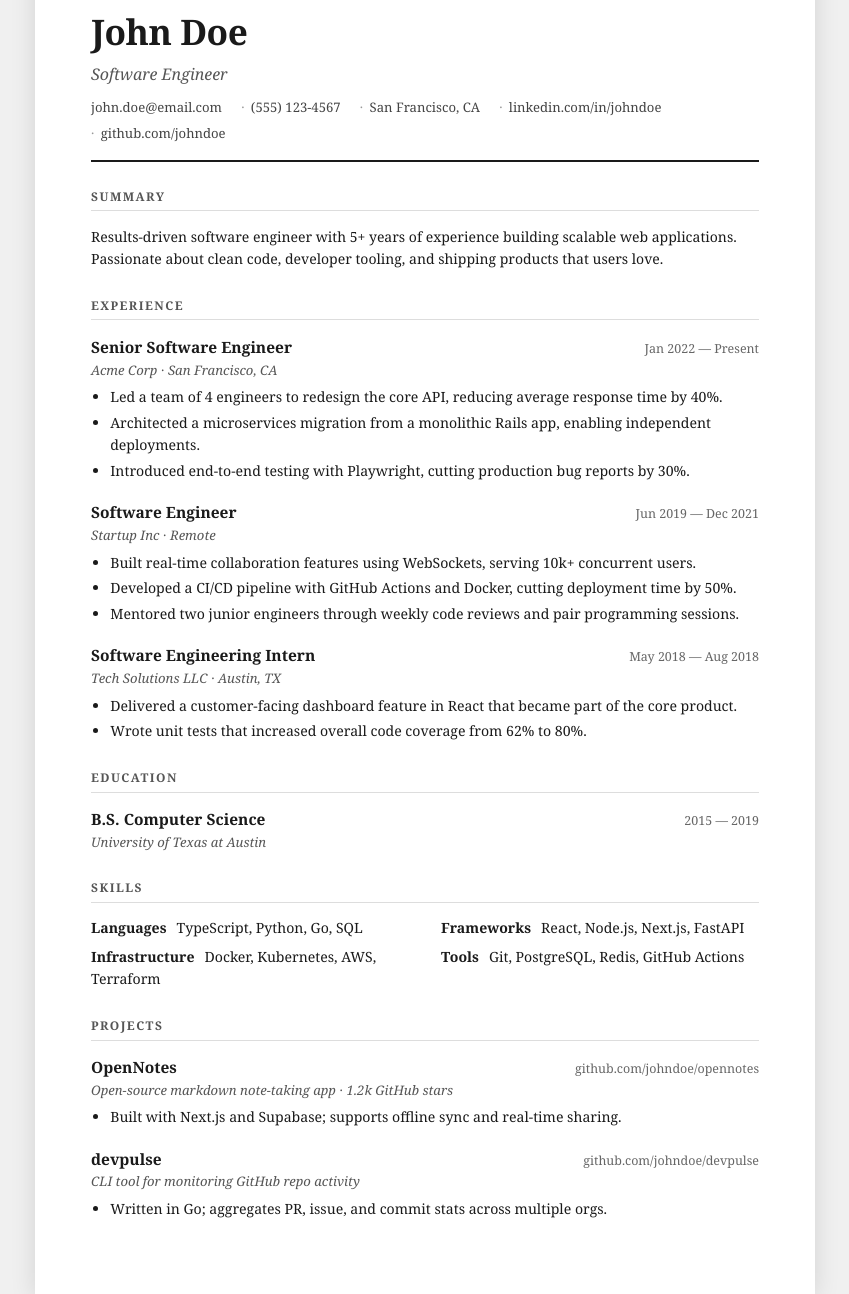
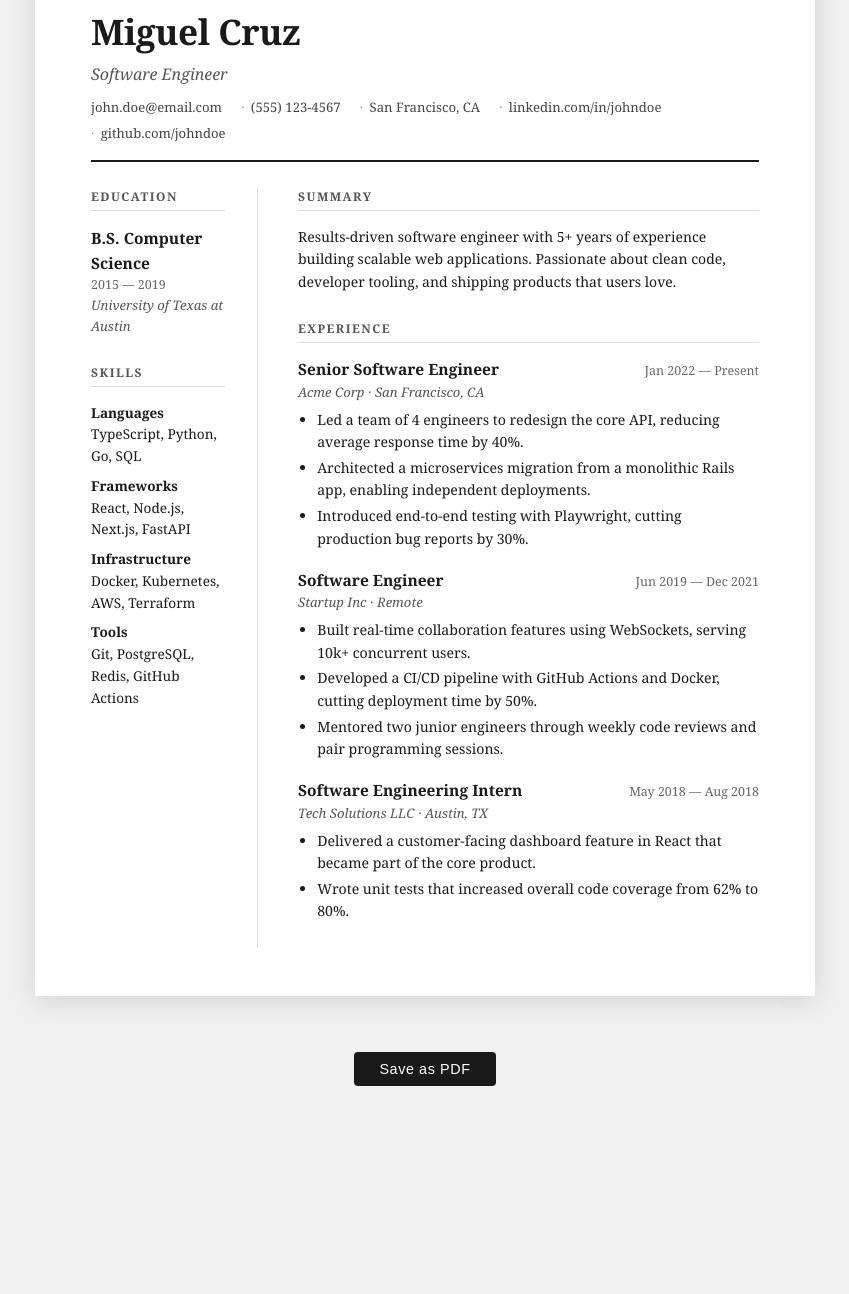
Before and after one commit to migcruz/cruzmiguelresume, a plain HTML site: page index.html in a window 1280 px wide. Shown: the part 77-1371 px from the top of the page, without its empty margins (215-1064 px from the left). After the commit the page ends 1187 px from the top, so only its background shows below. Drawn offline with Linux system fonts and the light colour scheme.

Commit message:
changed to two-column

```diff
--- a/index.html
+++ b/index.html
@@ -10,7 +10,7 @@
   <div class="page">
 
     <header>
-      <h1>John Doe</h1>
+      <h1>Miguel Cruz</h1>
       <p class="tagline">Software Engineer</p>
       <ul class="contact">
         <li>john.doe@email.com</li>
@@ -20,6 +20,43 @@
         <li>github.com/johndoe</li>
       </ul>
     </header>
+
+    <div class="body-columns">
+
+      <aside class="sidebar">
+
+        <section>
+          <h2>Education</h2>
+          <div class="entry">
+            <div class="entry-title">B.S. Computer Science</div>
+            <div class="entry-date">2015 — 2019</div>
+            <div class="entry-sub">University of Texas at Austin</div>
+          </div>
+        </section>
+
+        <section>
+          <h2>Skills</h2>
+          <div class="skill-group">
+            <span class="skill-label">Languages</span>
+            <span>TypeScript, Python, Go, SQL</span>
+          </div>
+          <div class="skill-group">
+            <span class="skill-label">Frameworks</span>
+            <span>React, Node.js, Next.js, FastAPI</span>
+          </div>
+          <div class="skill-group">
+            <span class="skill-label">Infrastructure</span>
+            <span>Docker, Kubernetes, AWS, Terraform</span>
+          </div>
+          <div class="skill-group">
+            <span class="skill-label">Tools</span>
+            <span>Git, PostgreSQL, Redis, GitHub Actions</span>
+          </div>
+        </section>
+
+      </aside>
+
+      <main class="main-col">
 
         <section>
           <h2>Summary</h2>
@@ -72,64 +109,11 @@
           </div>
         </section>
 
-    <section>
-      <h2>Education</h2>
-      <div class="entry">
-        <div class="entry-header">
-          <span class="entry-title">B.S. Computer Science</span>
-          <span class="entry-date">2015 — 2019</span>
-        </div>
-        <div class="entry-sub">University of Texas at Austin</div>
-      </div>
-    </section>
+      </main>
 
-    <section>
-      <h2>Skills</h2>
-      <div class="skills-grid">
-        <div class="skill-group">
-          <span class="skill-label">Languages</span>
-          <span>TypeScript, Python, Go, SQL</span>
-        </div>
-        <div class="skill-group">
-          <span class="skill-label">Frameworks</span>
-          <span>React, Node.js, Next.js, FastAPI</span>
-        </div>
-        <div class="skill-group">
-          <span class="skill-label">Infrastructure</span>
-          <span>Docker, Kubernetes, AWS, Terraform</span>
-        </div>
-        <div class="skill-group">
-          <span class="skill-label">Tools</span>
-          <span>Git, PostgreSQL, Redis, GitHub Actions</span>
-        </div>
-      </div>
-    </section>
+    </div><!-- /.body-columns -->
 
-    <section>
-      <h2>Projects</h2>
-      <div class="entry">
-        <div class="entry-header">
-          <span class="entry-title">OpenNotes</span>
-          <span class="entry-date">github.com/johndoe/opennotes</span>
-        </div>
-        <div class="entry-sub">Open-source markdown note-taking app · 1.2k GitHub stars</div>
-        <ul>
-          <li>Built with Next.js and Supabase; supports offline sync and real-time sharing.</li>
-        </ul>
-      </div>
-      <div class="entry">
-        <div class="entry-header">
-          <span class="entry-title">devpulse</span>
-          <span class="entry-date">github.com/johndoe/devpulse</span>
-        </div>
-        <div class="entry-sub">CLI tool for monitoring GitHub repo activity</div>
-        <ul>
-          <li>Written in Go; aggregates PR, issue, and commit stats across multiple orgs.</li>
-        </ul>
-      </div>
-    </section>
-
-  </div>
+  </div><!-- /.page -->
 
   <div class="print-button no-print">
     <button onclick="window.print()">Save as PDF</button>
--- a/style.css
+++ b/style.css
@@ -57,6 +57,19 @@ header .contact li::before {
 header .contact li:first-child::before {
   content: '';
   margin-right: 0;
+}
+
+/* ── Two-column body ────────────────────────────────────── */
+.body-columns {
+  display: grid;
+  grid-template-columns: 25% 1fr;
+  gap: 0 2.5rem;
+}
+
+/* ── Sidebar ────────────────────────────────────────────── */
+.sidebar {
+  border-right: 1px solid #ddd;
+  padding-right: 2rem;
 }
 
 /* ── Sections ───────────────────────────────────────────── */
@@ -120,20 +133,29 @@ section h2 {
   font-size: 0.88rem;
 }
 
-/* ── Skills ─────────────────────────────────────────────── */
-.skills-grid {
-  display: grid;
-  grid-template-columns: 1fr 1fr;
-  gap: 0.4rem 2rem;
+/* ── Sidebar entry (no flex header — narrow column) ────── */
+.sidebar .entry-title {
+  display: block;
 }
 
+.sidebar .entry-date {
+  display: block;
+  white-space: normal;
+}
+
+/* ── Skills ─────────────────────────────────────────────── */
 .skill-group {
-  font-size: 0.88rem;
+  font-size: 0.85rem;
+  margin-bottom: 0.5rem;
+}
+
+.skill-group:last-child {
+  margin-bottom: 0;
 }
 
 .skill-label {
   font-weight: 700;
-  margin-right: 0.4rem;
+  display: block;
 }
 
 /* ── Print button ───────────────────────────────────────── */
```
Lines whose indentation alone changed are shown as unchanged.
